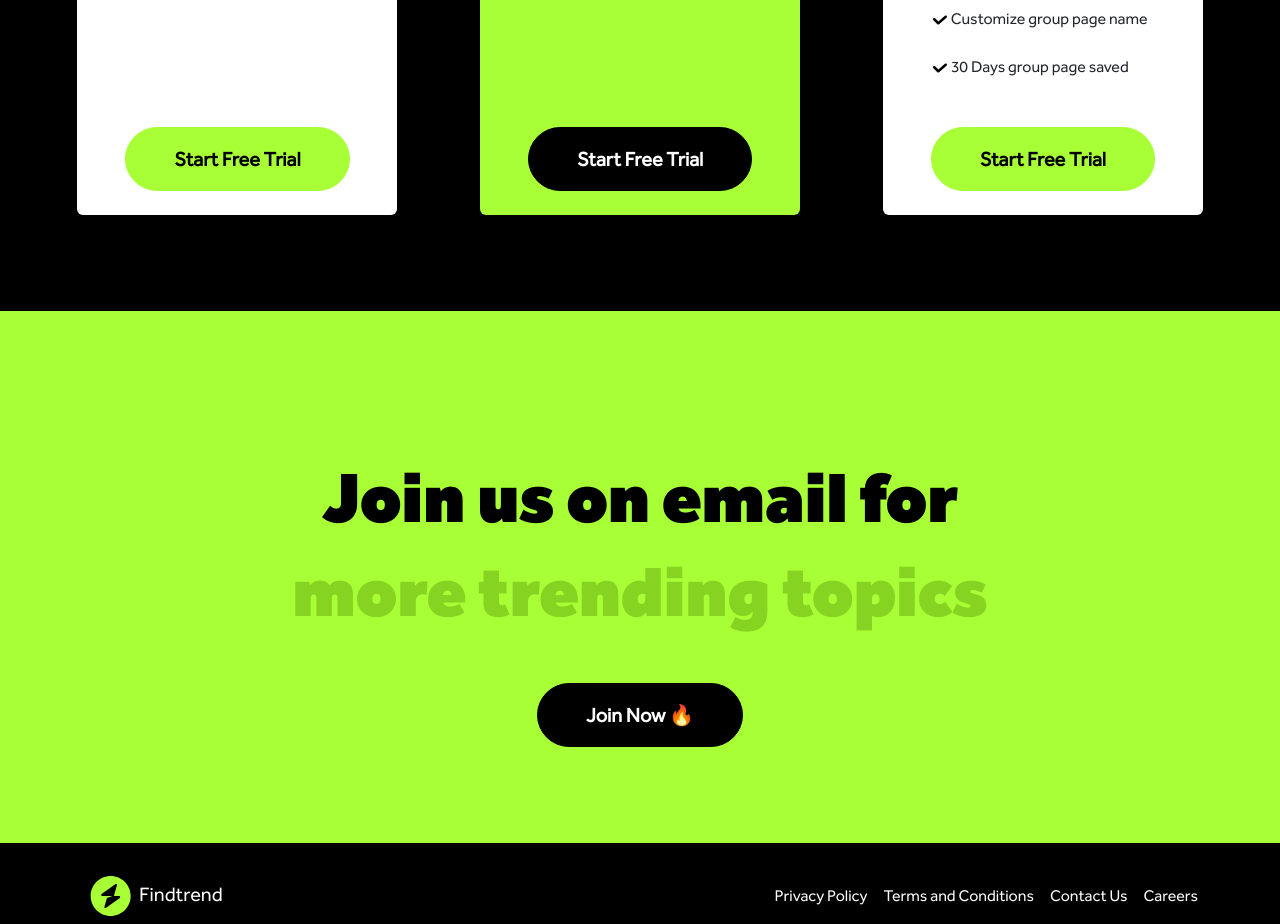
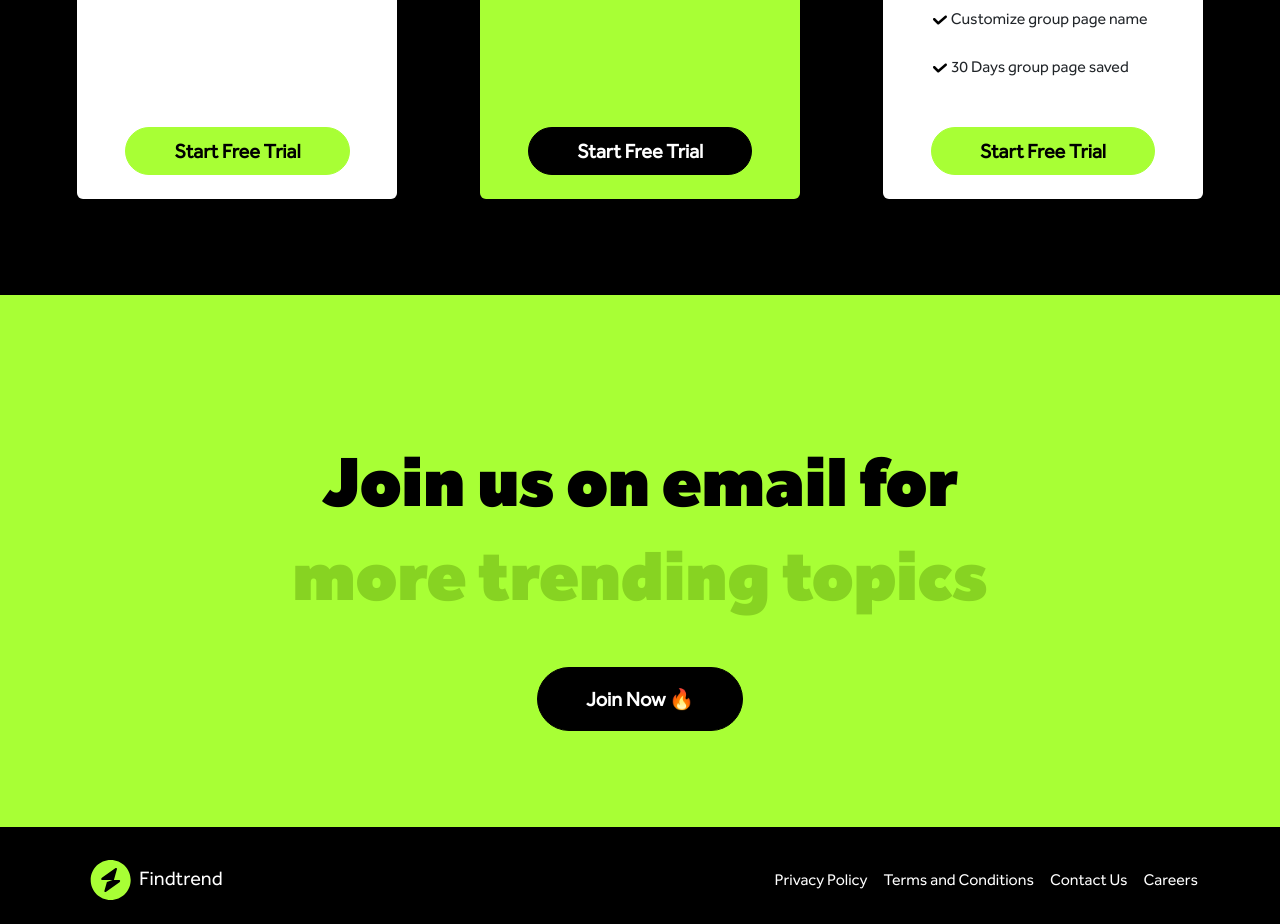
Before and after one commit to olakunle-exxdee/findtrend, a React (Create React App) app: page / in a window 1280 px wide. Shown: the part 5900-6824 px from the top of the page. Built offline with nearby package versions, Linux system fonts and the light colour scheme.

Commit message:
edits befor adding api

```diff
--- a/src/components/Plan.tsx
+++ b/src/components/Plan.tsx
@@ -49,7 +49,7 @@ const Plan = () => {
               </div>
               <div className=''>
                 <input
-                  className='btn btn-primary rounded-pill btn-lg fs-5 fw-bold  px-5 py-3'
+                  className='btn btn-primary rounded-pill btn-lg fs-5 fw-bold  px-5 py-2 '
                   type='button'
                   value='Start Free Trial'
                 />
@@ -75,7 +75,7 @@ const Plan = () => {
               </div>
               <div className=''>
                 <input
-                  className='btn btn-dark rounded-pill btn-lg fs-5 fw-bold  px-5 py-3'
+                  className='btn btn-dark rounded-pill btn-lg fs-5 fw-bold  px-5 py-2'
                   type='button'
                   value='Start Free Trial'
                 />
@@ -102,7 +102,7 @@ const Plan = () => {
               </div>
               <div className=''>
                 <input
-                  className='btn btn-primary rounded-pill btn-lg fs-5 fw-bold  px-5 py-3'
+                  className='btn btn-primary rounded-pill btn-lg fs-5 fw-bold  px-5 py-2'
                   type='button'
                   value='Start Free Trial'
                 />
```
